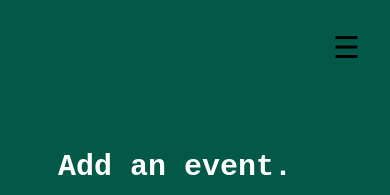
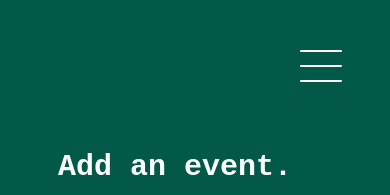
Before and after one commit to aktn/Productive-App-Angular-, an Angular app: page /events in a window 390 px wide. Shown: the top 195 px of the page. Built offline with nearby package versions, Linux system fonts and the light colour scheme.

Commit message:
Transitioning hamburger icon

```diff
--- a/src/app/components/app-sidebar/app-sidebar.component.scss
+++ b/src/app/components/app-sidebar/app-sidebar.component.scss
@@ -1,10 +1,8 @@
 .app-sidebar {
   position: fixed;
-  top: 0;
-  right: 0;
-  margin: 30px;
+  top: 0px;
+  right: 30px;
   font-family: var(--main-font);
-
   &__nav {
     position: fixed;
     top: 0;
@@ -14,11 +12,10 @@
     z-index: 1;
     transition: 0.5s;
     background-color: #fff;
-    padding-top: 30px;
+    padding-top: 130px;
     @media screen and (min-width: 768px) {
       width: 30%;
     }
-
     a {
       font-size: 19px;
       padding: 30px 8px 8px 32px;
@@ -30,19 +27,69 @@
         text-decoration: line-through;
       }
     }
-    .closebtn {
-      font-size: 35px;
-      text-align: right;
-      cursor: pointer;
-      padding-right: 50px;
-      &:hover {
-        text-decoration: none;
-      }
+  }
+  .hamburger-icon {
+    width: 60px;
+    height: 45px;
+    position: relative;
+    margin: 50px auto;
+    -webkit-transform: rotate(0deg);
+    -moz-transform: rotate(0deg);
+    -o-transform: rotate(0deg);
+    transform: rotate(0deg);
+    -webkit-transition: 0.5s ease-in-out;
+    -moz-transition: 0.5s ease-in-out;
+    -o-transition: 0.5s ease-in-out;
+    transition: 0.5s ease-in-out;
+    cursor: pointer;
+    z-index: 9;
+    span {
+      display: block;
+      position: absolute;
+      height: 2px;
+      width: 70%;
+      background: #fff;
+      border-radius: 9px;
+      opacity: 1;
+      left: 0;
+      -webkit-transform: rotate(0deg);
+      -moz-transform: rotate(0deg);
+      -o-transform: rotate(0deg);
+      transform: rotate(0deg);
+      -webkit-transition: 0.25s ease-in-out;
+      -moz-transition: 0.25s ease-in-out;
+      -o-transition: 0.25s ease-in-out;
+      transition: 0.25s ease-in-out;
+    }
+    span:nth-child(1) {
+      top: 0px;
+    }
+    span:nth-child(2) {
+      top: 15px;
+    }
+    span:nth-child(3) {
+      top: 30px;
+    }
+    &.open span:nth-child(1) {
+      top: 18px;
+      -webkit-transform: rotate(135deg);
+      -moz-transform: rotate(135deg);
+      -o-transform: rotate(135deg);
+      transform: rotate(135deg);
+      background: #232323;
+    }
+    &.open span:nth-child(2) {
+      opacity: 0;
+      left: -60px;
+      background: #232323;
+    }
+    &.open span:nth-child(3) {
+      top: 18px;
+      -webkit-transform: rotate(-135deg);
+      -moz-transform: rotate(-135deg);
+      -o-transform: rotate(-135deg);
+      transform: rotate(-135deg);
+      background: #232323;
     }
   }
-
-  .hamburger-icon {
-    cursor: pointer;
-    font-size: 30px;
-  }
 }
--- a/src/app/components/app-sidebar/app-sidebar.component.ts
+++ b/src/app/components/app-sidebar/app-sidebar.component.ts
@@ -19,13 +19,28 @@ import { trigger, style, animate, transition } from "@angular/animations";
   template: `
     <div class="app-sidebar">
       <div class="app-sidebar__nav" *ngIf="toggle" [@enterAnimation]>
-        <a class="closebtn" (click)="toggleNav()">&times;</a>
-        <a href="#">About</a>
-        <a href="#">View Calendar</a>
-        <a href="#">Add Events</a>
-        <a href="#">Add Routine</a>
+        <a routerLink="about" routerLinkActive="active" (click)="toggleNav()"
+          >About</a
+        >
+        <a routerLink="calendar" routerLinkActive="active" (click)="toggleNav()"
+          >View Calendar</a
+        >
+        <a routerLink="events" routerLinkActive="active" (click)="toggleNav()"
+          >Add Events</a
+        >
+        <a routerLink="routines" routerLinkActive="active" (click)="toggleNav()"
+          >Add Routine</a
+        >
       </div>
-      <div class="hamburger-icon" (click)="toggleNav()">&#9776;</div>
+      <div
+        class="hamburger-icon"
+        (click)="toggleNav()"
+        [ngClass]="toggle ? 'open' : ''"
+      >
+        <span></span>
+        <span></span>
+        <span></span>
+      </div>
     </div>
   `
 })
```
